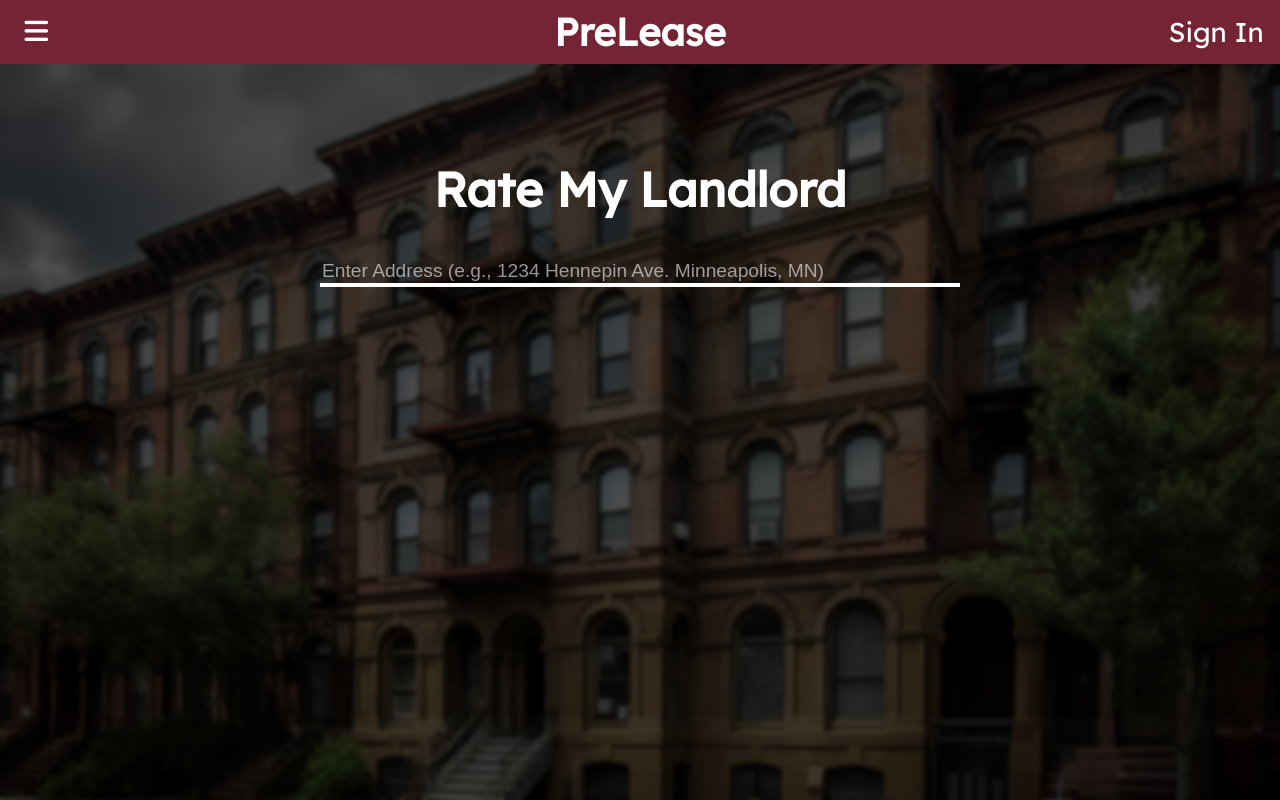
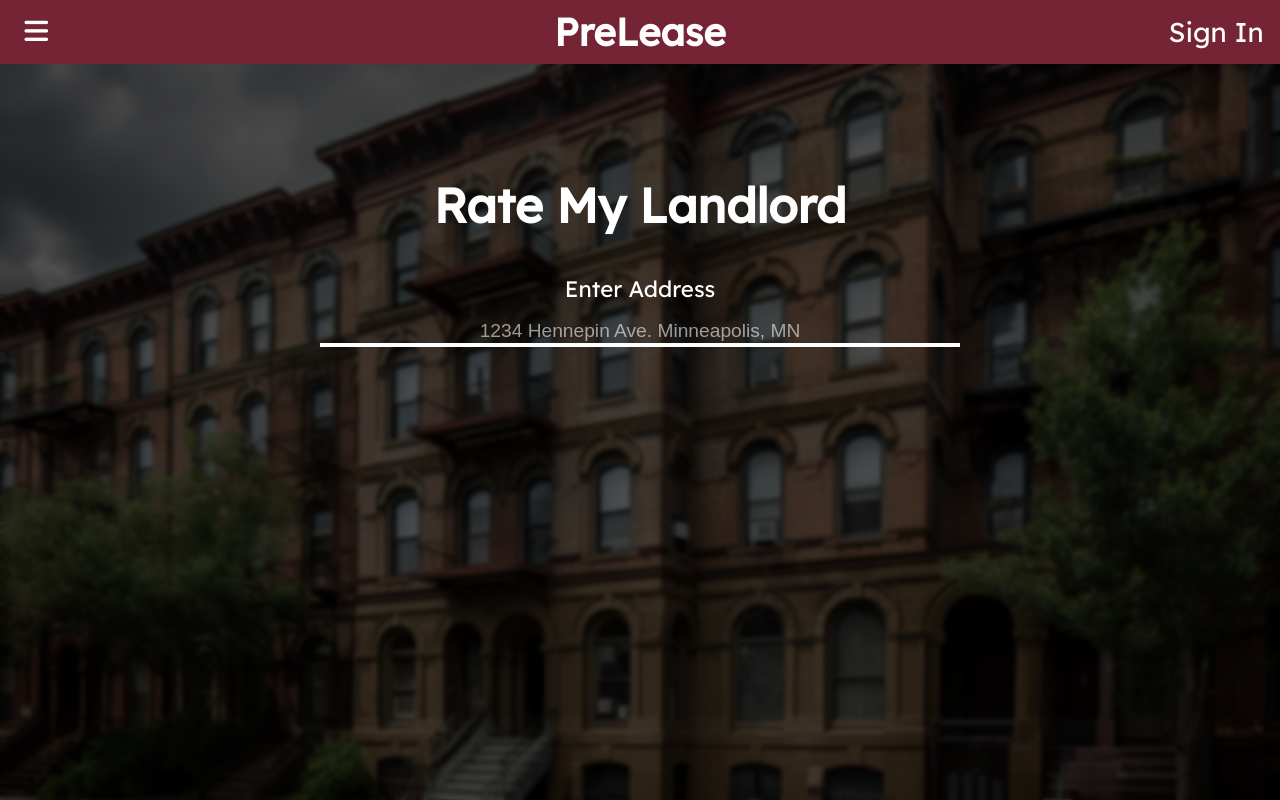
Before and after one commit to MarioAviles19/PreLease, a SvelteKit app: page /Community/RateMyLandlord in a window 1280 px wide. Built offline with nearby package versions, Linux system fonts and the light colour scheme; no server answers.

Commit message:
Additional styling to Search page

```diff
--- a/src/routes/Community/RateMyLandlord/+layout.svelte
+++ b/src/routes/Community/RateMyLandlord/+layout.svelte
@@ -6,7 +6,7 @@
 
 
 {#key data.url}
-<div in:fly={{duration: 500 ,delay: 500, opacity:0, x:'100vw'}}
+<div class="content" in:fly={{duration: 500 ,delay: 500, opacity:0, x:'100vw'}}
     out:fly={{duration:500,opacity:0, x: '-100vw'}}
 >
     <slot/>
@@ -21,6 +21,9 @@
 
 
 <style>
+    .content{
+        padding:1rem;
+    }
     .background{
     z-index: -1;
     position: absolute;
--- a/src/routes/Community/RateMyLandlord/+page.svelte
+++ b/src/routes/Community/RateMyLandlord/+page.svelte
@@ -8,7 +8,8 @@
         Rate My Landlord
     </h1>
     <form action="/Community/RateMyLandlord/Search">
-        <input aria-label="Search" type="text" name="address" placeholder="Enter Address (e.g., 1234 Hennepin Ave. Minneapolis, MN)">
+        <label for="search">Enter Address</label>
+        <input aria-label="Search" id="search" type="text" name="address" placeholder="1234 Hennepin Ave. Minneapolis, MN">
 
     </form>
 
@@ -31,9 +32,17 @@
         background:none;
         box-shadow: 0px 4px var(--color-light-text);
         min-width: 40rem;
+
+        text-align: center;
     }
     input[type=text]::placeholder{
         color:rgba(255, 255, 255, 0.579);
+    }
+    label{
+        display: block;
+        color:var(--color-light-text);
+        font-size:1.4rem;
+        margin:1rem;
     }
     button{
         padding:.5rem;
--- a/src/routes/Community/RateMyLandlord/Search/+page.svelte
+++ b/src/routes/Community/RateMyLandlord/Search/+page.svelte
@@ -1,9 +1,10 @@
 <script>
     export let data
 
-
+    //TODO: Maybe consider Client Side Rendering for this page in particular
 
 </script>
+<a href="/Community/RateMyLandlord" class="backButton"><span class="fas fa-chevron-left"></span>Back</a>
 
 <section>
     <div id="results" class="roundedContainer">
@@ -18,14 +19,6 @@
             <h2>Responsiveness: {data.addressInfo.responsivenessRating || "N/A"}</h2>
 
         </div>
-
-
-        {#if Object.keys(data.addressInfo).length == 0}
-            <div class="noResultsMessage roundedContainer">
-                <p>It looks like no one has made an entry for <span class="textColorAccent">{data.address}</span> yet!</p>
-                <a href="/">Be The First!</a>
-            </div>
-        {/if}
     </div>
     <div id="sidePanel">
 
@@ -49,11 +42,17 @@
     section{
         display: grid;
         grid-template-columns: 1.25fr .75fr;
-        padding:1rem 2rem;
         gap:1.5rem;
 
-        min-height:85vh;
+        min-height:75vh;
 
+    }
+    .backButton{
+        display: block;
+        color:var(--color-light-text);
+        font-size: 2rem;
+        margin:1rem;
+        margin-top:0;
     }
     .textColorAccent{
 
```
